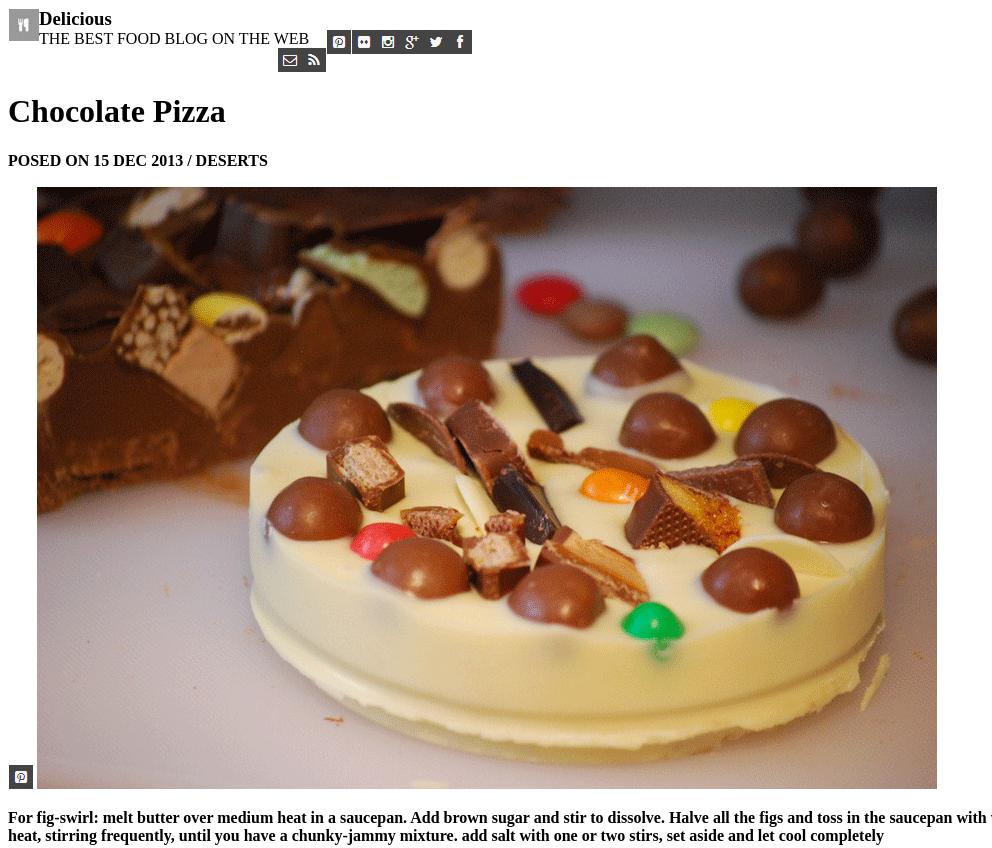
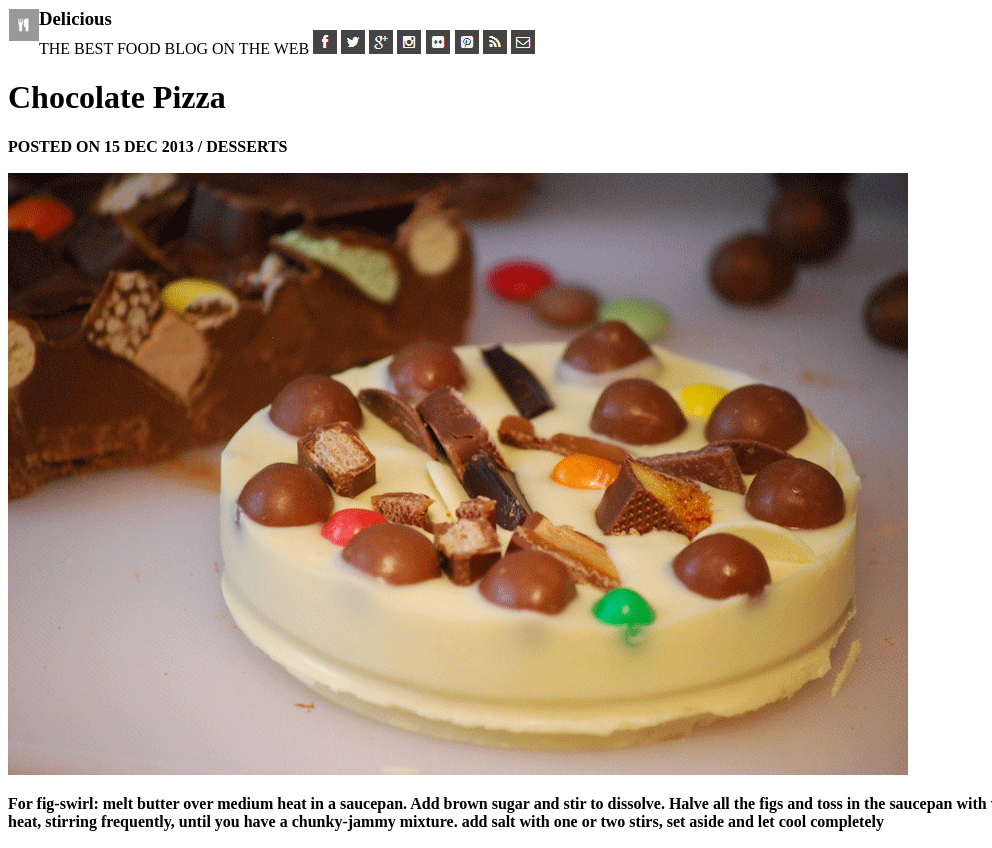
Before and after one commit to serinat/choco-pizza, a plain HTML site: page index.html in a window 1280 px wide. Shown: the top 848 px of the page, without its empty margins (0-992 px from the left). Drawn offline with Linux system fonts and the light colour scheme.

Commit message:
half way done

```diff
--- a/index.html
+++ b/index.html
@@ -20,8 +20,7 @@
       <img src="resources/mail-icon.png">
     </header>
     <h1><b>Chocolate Pizza<b></h1>
-    <p>POSED ON 15 DEC 2013 / DESERTS</p>
-    <img src="resources/pint-icon.png">
+    <p>POSTED ON 15 DEC 2013 / DESSERTS</p>
     <img src="resources/choco-pizza.png">
     <p>For fig-swirl: melt butter over medium heat in a saucepan. Add brown sugar and stir to dissolve. Halve all the figs and toss in the saucepan with water a lemon juice. Cook over medium heat, stirring frequently, until you have a chunky-jammy mixture. add salt with one or two stirs, set aside and let cool completely</p>
     <br>
--- a/style.css
+++ b/style.css
@@ -3,8 +3,9 @@ html {
 }
 
 header {
-  display: inline-block;
-  justify-content: flex-end;
+  /*display: inline-block;
+  justify-content: flex-end;*/
+
 }
 
 body {
@@ -22,7 +23,9 @@ header p, h3 {
 
 header img {
   display: inline-block;
-  float: right;
+
+
+
 }
 
 .logo {
```
